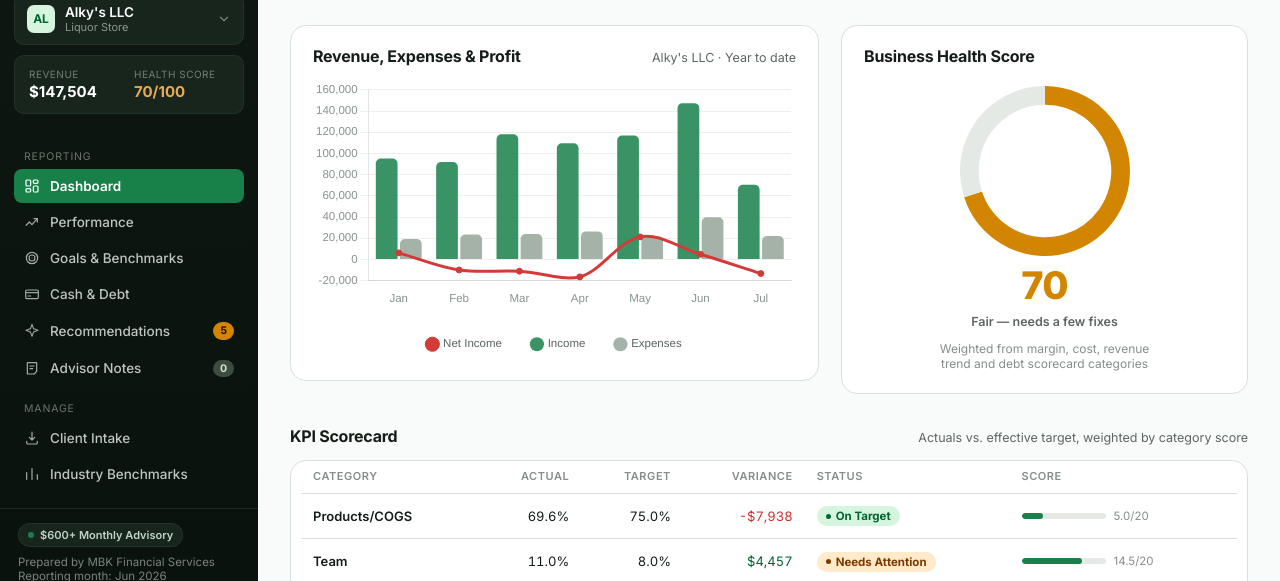
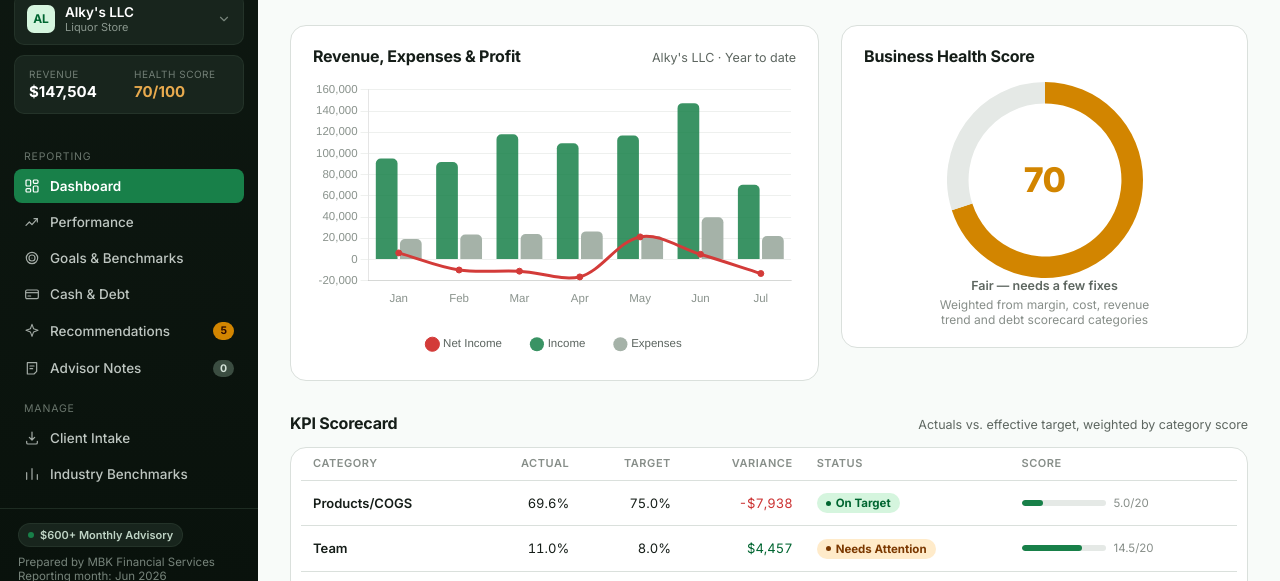
Before and after one commit to blkstar/mbk-financial-dashboard, a plain HTML site: page MBK_Financial_Dashboard.html in a window 1280 px wide. Shown: the part 197-778 px from the top of the page. Drawn offline with nearby package versions, Linux system fonts and the light colour scheme.

Commit message:
Add files via upload

```diff
--- a/MBK_Financial_Dashboard.html
+++ b/MBK_Financial_Dashboard.html
@@ -338,10 +338,13 @@ button{font-family:inherit;}
 }
 
 /* health gauge */
-.health-wrap{display:flex; flex-direction:column; align-items:center; gap:6px; padding:6px 0 2px;}
-.health-score{font-size:38px; font-weight:800; letter-spacing:-0.02em;}
-.health-label{font-size:12.5px; color:var(--text-muted); font-weight:600;}
-.health-note{font-size:12px; color:var(--text-faint); text-align:center; margin-top:6px; max-width:220px;}
+.health-wrap{display:flex; flex-direction:column; align-items:center; gap:2px; padding:2px 0 0;}
+.health-score{
+  position:absolute; top:50%; left:50%; transform:translate(-50%,-50%);
+  font-size:34px; font-weight:800; letter-spacing:-0.02em; line-height:1;
+}
+.health-label{font-size:12.5px; color:var(--text-muted); font-weight:600; margin-top:-2px;}
+.health-note{font-size:12px; color:var(--text-faint); text-align:center; margin-top:2px; max-width:220px;}
 
 /* tables */
 table.data-table{width:100%; border-collapse:collapse; font-size:13px;}
@@ -648,8 +651,10 @@ table.data-table{width:100%; border-collapse:collapse; font-size:13px;}
         <div class="panel section">
           <div class="section-head"><h2>Business Health Score</h2></div>
           <div class="health-wrap">
-            <div class="chart-box" style="height:170px; width:170px;"><canvas id="chartHealth"></canvas></div>
-            <div class="health-score" id="healthScoreNum">70</div>
+            <div class="chart-box" style="height:196px; width:196px;">
+              <canvas id="chartHealth"></canvas>
+              <div class="health-score" id="healthScoreNum">70</div>
+            </div>
             <div class="health-label" id="healthScoreLabel">Fair — needs a few fixes</div>
             <div class="health-note">Weighted from margin, cost, revenue trend and debt scorecard categories</div>
           </div>
```
